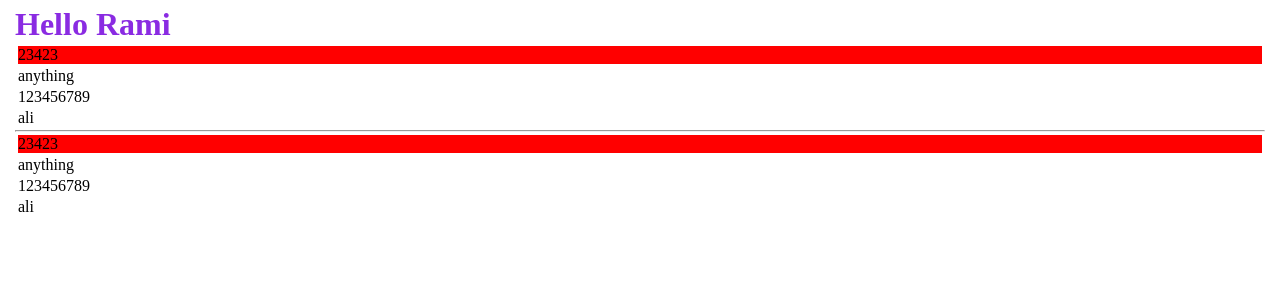
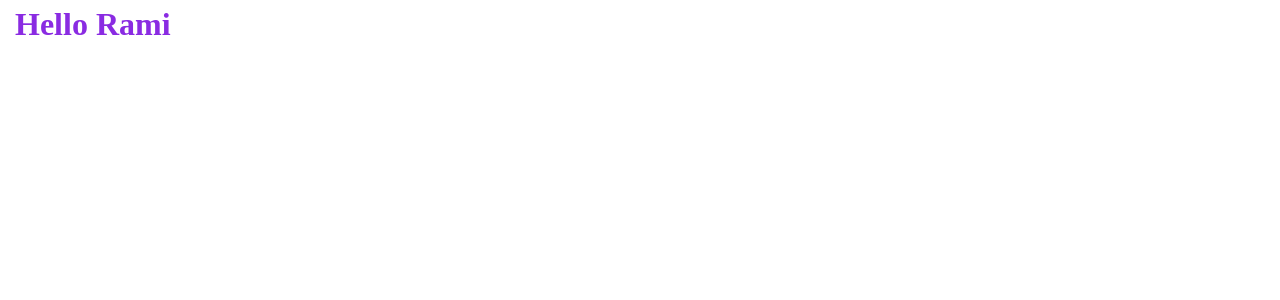
Before and after one commit to icon-ramico/react-course, a React (Create React App) app: page / in a window 1280 px wide. Shown: the top 300 px of the page. Built offline with nearby package versions, Linux system fonts and the light colour scheme.

Commit message:
commented

```diff
--- a/src/App.js
+++ b/src/App.js
@@ -4,11 +4,11 @@ function App() {
   const name = 'Rami';
   // we use DHTML properties instead
   return (
-    <div className='App'>
-      <h1 className='header'> Hello {name} </h1>
-      <OurText />
+    <div className="App">
+      <h1 className="header"> Hello {name} </h1>
+      {/* <OurText />
       <hr />
-      <OurText></OurText>
+      <OurText></OurText> */}
     </div>
   );
 }
```
